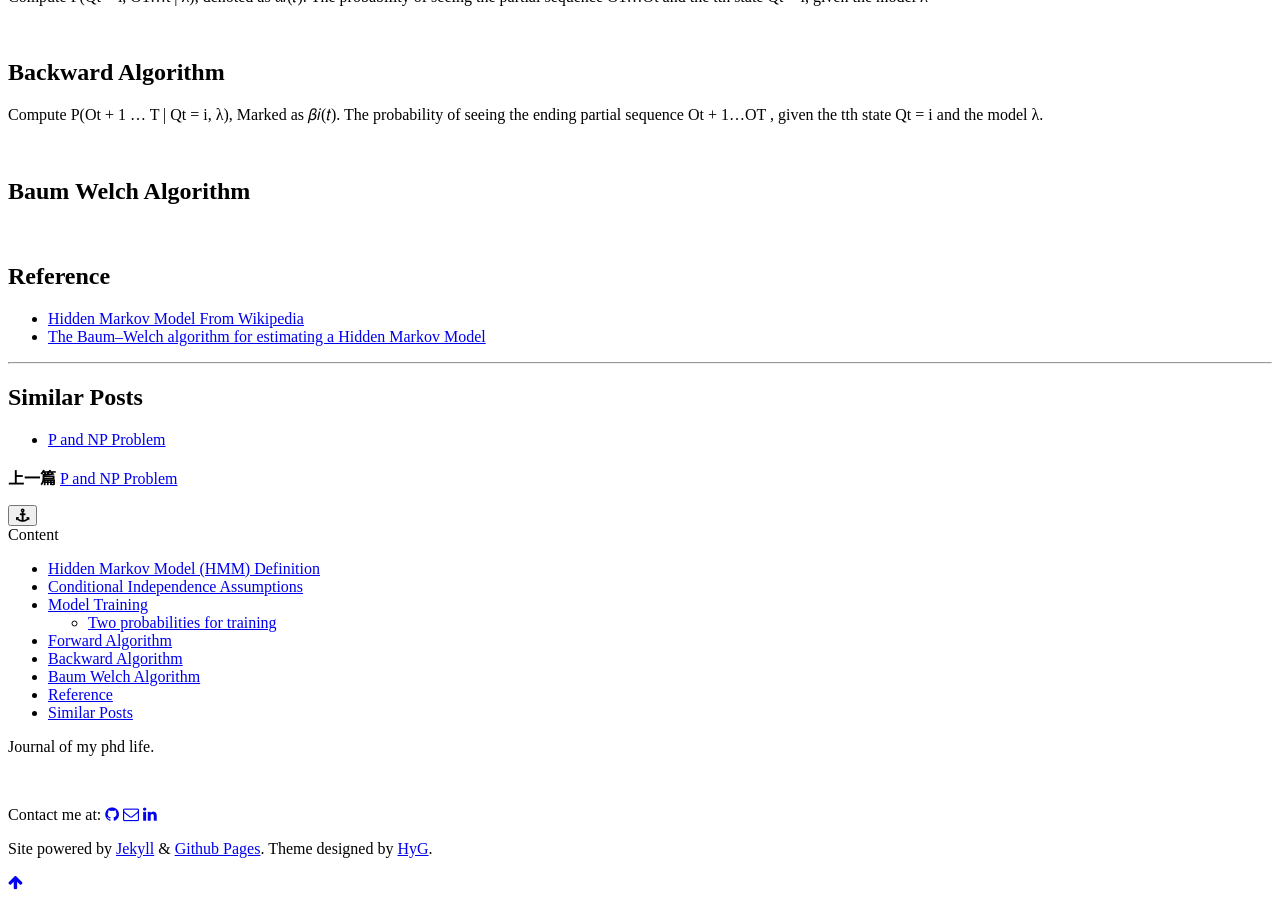
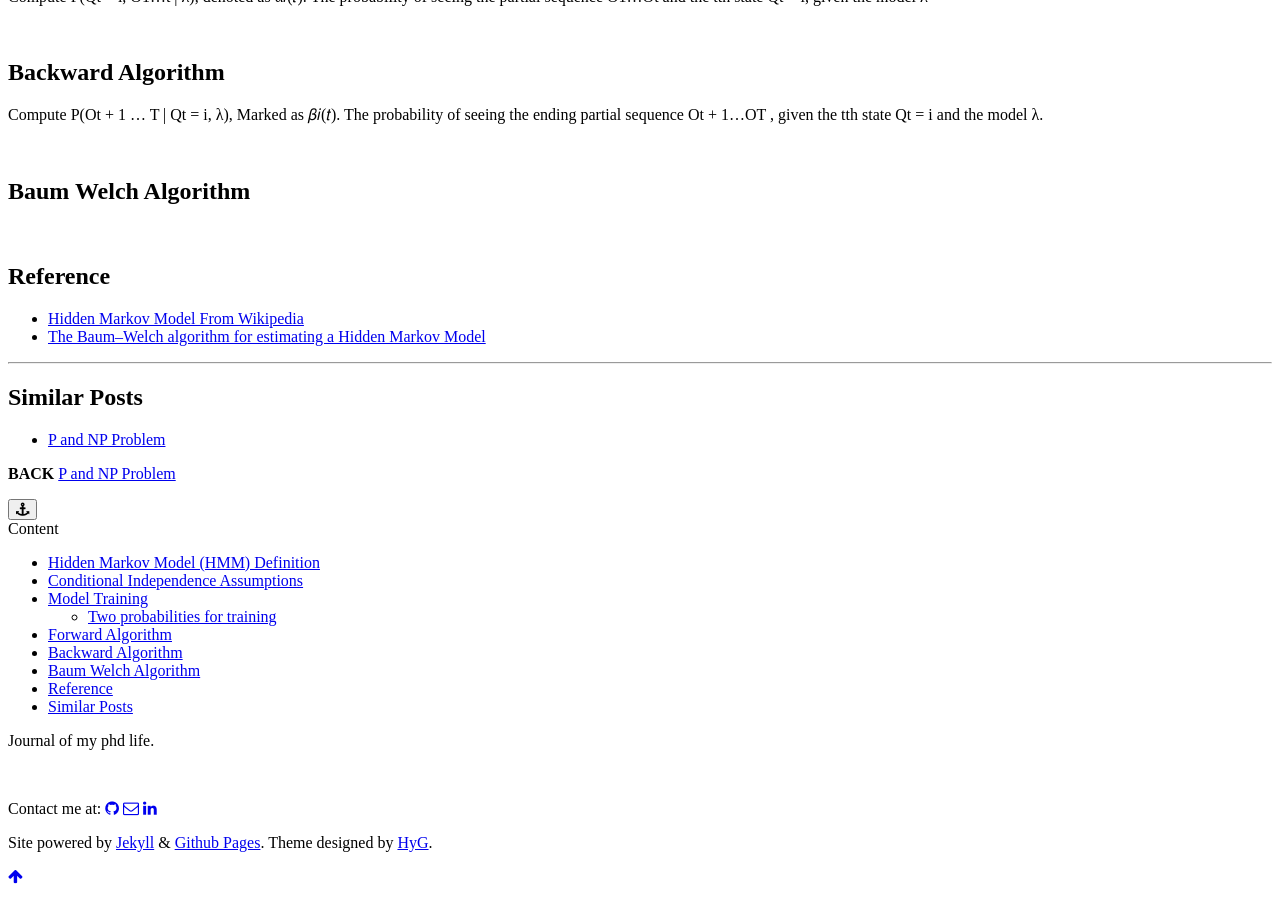
Before and after one commit to Zziwei/Zziwei.github.io, a Jekyll site: the page built from _posts/2017-02-24-HMM-and-Baum-Welch-Algorithm.md, in a window 1280 px wide and 900 px high, scrolled down 1622 px. Built offline with Jekyll 4.4.1, drawn with Linux system fonts in a browser that asks for light colours; comment, search, counter and statistics services are not loaded; a style sheet for code colours, icons or effects is not loaded.

Commit message:
update back next

```diff
--- a/_includes/previousAndNext.html
+++ b/_includes/previousAndNext.html
@@ -1,13 +1,13 @@
 <div class="post-recent">
     <div class="pre">
         {% if page.previous %}
-        <p><strong>上一篇</strong> <a href="{{ page.previous.url | prepend: site.baseurl }}">{{ page.previous.title }}</a></p>
+        <p><strong>BACK</strong> <a href="{{ page.previous.url | prepend: site.baseurl }}">{{ page.previous.title }}</a></p>
         {% endif %}
     </div>
     <div class="nex">
 
         {% if page.next %}
-        <p><strong>下一篇</strong> <a href="{{ page.next.url | prepend: site.baseurl }}">{{ page.next.title }}</a></p>
+        <p><strong>NEXT</strong> <a href="{{ page.next.url | prepend: site.baseurl }}">{{ page.next.title }}</a></p>
         {% endif %}
     </div>
 </div>
--- a/_posts/2017-02-24-HMM-and-Baum-Welch-Algorithm.md
+++ b/_posts/2017-02-24-HMM-and-Baum-Welch-Algorithm.md
@@ -19,7 +19,7 @@
 
 1. Qt is a discrete random variable with N possible values {1….N}.
 2. The observation is one of L possible observation symbols, Ot ∈ { o1 . . . oL }.
-3. Transition matrix A = {aij} = P(Qt = j | Qt-1 = i}, is an N by N matrix.
+3. Transition matrix A = {aij} = P(Qt = j|Qt-1 = i}, is an N by N matrix.
 4. The special case of time t = 1 is described by the initial state distribution πi = P(Q1 = i).
 5. The probability of a particular observation vector at a particular time t for state j is described by:
 <p align='center'>bj(Ot) = P(Ot = ot | Qt = j). (B={bij} is an L by N matrix).</p>
```
